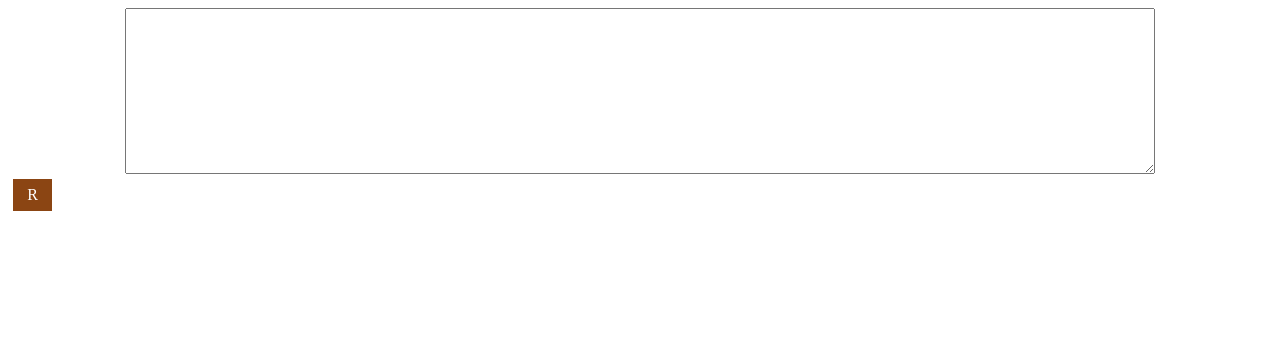
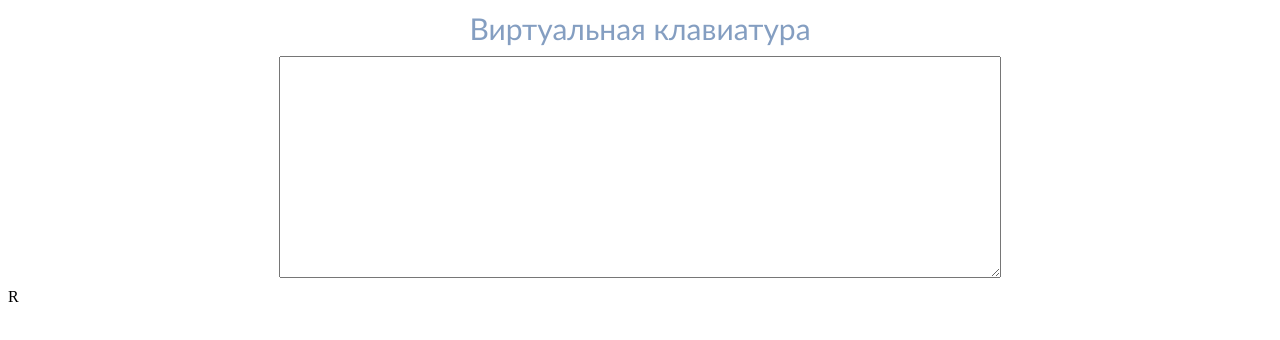
Before and after one commit to vitali007tut/virtual-keyboard, a plain HTML site: page index.html in a window 1280 px wide. Drawn offline with Linux system fonts and the light colour scheme.

Commit message:
feat: add style tittle and container

```diff
--- /dev/null
+++ b/css/style.css
@@ -0,0 +1,26 @@
+.container {
+    margin: 0 auto;
+    font-family: "Trebuchet MS", "Helvetica", sans-serif;
+}
+
+.textarea {
+    display: block;
+    width: 700px;
+    height: 200px;
+    margin: 10px auto 10px;
+    padding: 10px;
+    font-size: 18px;
+    color: #444444;
+}
+
+.title {
+    font-size: 30px;
+    color: rgba(101,134,177,0.8);
+}
+
+.description,
+.language,
+.title {
+    margin: 10px auto;
+    text-align: center
+}
--- a/index.html
+++ b/index.html
@@ -4,7 +4,7 @@
   <meta charset="UTF-8">
   <meta http-equiv="X-UA-Compatible" content="IE=edge">
   <meta name="viewport" content="width=device-width, initial-scale=1.0">
-  <title>virtual-keyboard</title>
+  <title>Virtual Keyboard</title>
 </head>
 <script type="module" src="js/app.js"></script>
 </html>
--- a/js/app.js
+++ b/js/app.js
@@ -2,15 +2,29 @@ import { createLiter } from './addComponent.js'
 
 // * add style in html
 const style = window.document.createElement('link')
-style.href = "style.css"
+style.href = "./css/style.css"
 style.rel = "stylesheet"
 window.document.getElementsByTagName('head')[0].appendChild(style)
 
 const body = document.querySelector('body')
 
+ // * add container
+const container = document.createElement('div')
+container.classList.add('container')
+document.body.appendChild(container)
+
+// * add title
+const title = document.createElement('p')
+title.classList.add('title')
+title.innerHTML = 'Виртуальная клавиатура'
+container.appendChild(title)
+
+// * add textArea
 const textArea = document.createElement('textarea')
-textArea.style = 'display: block;width: 80vw;height: 20vh;margin: 0px auto;'
-document.body.append(textArea)
+textArea.classList.add('textarea')
+container.appendChild(textArea)
 
+
+// test
 const component = createLiter('R') // example
 body.appendChild(component)
--- a/style.css
+++ /dev/null
@@ -1,8 +0,0 @@
-.letter {
-    color: white;
-    background-color: saddlebrown;
-    padding: 7px;
-    width: 25px;
-    text-align: center;
-    margin: 5px;
-}
```
